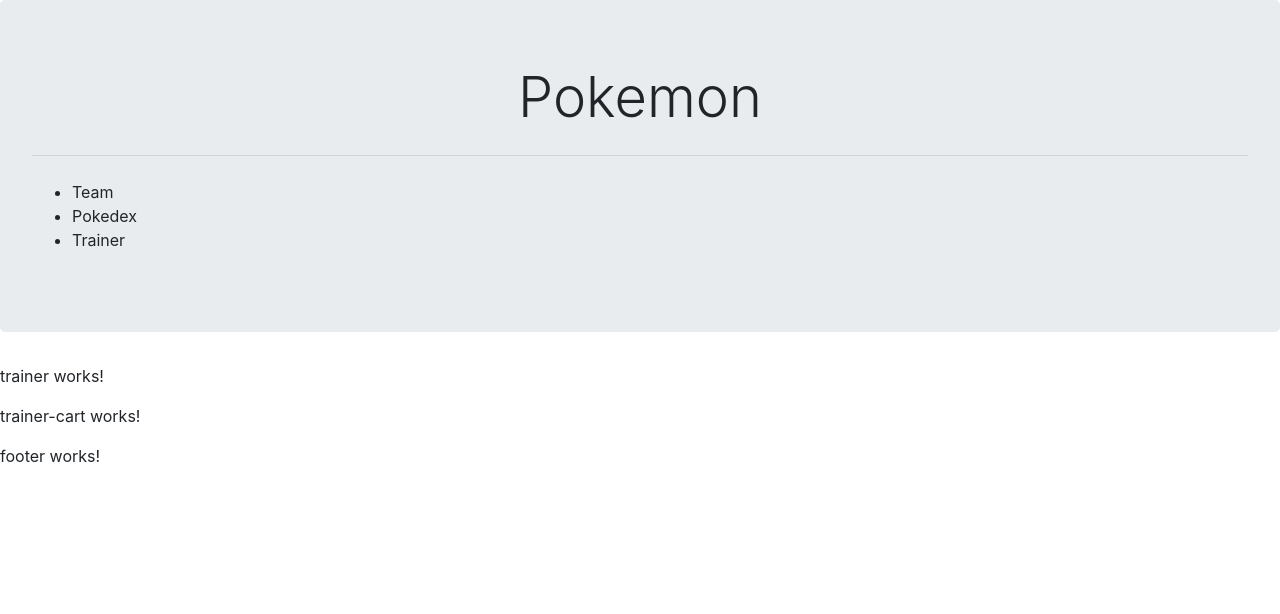
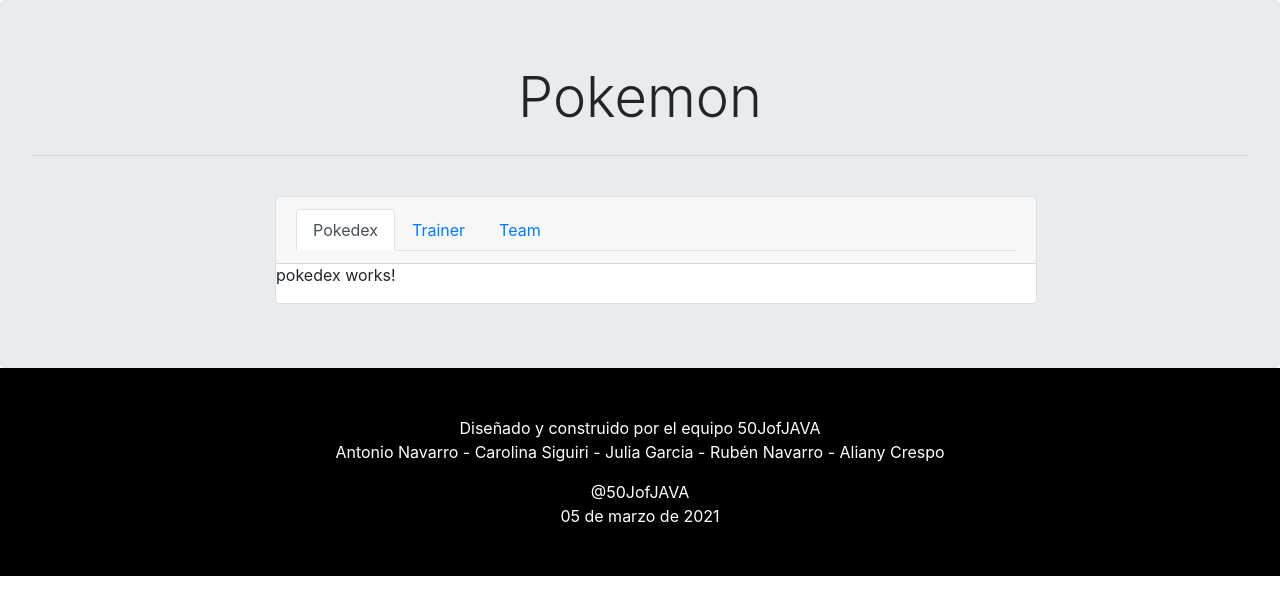
Before and after one commit to juliagarlor/JaPokemon, an Angular app in the folder pokemon/: page /trainer in a window 1280 px wide. Shown: the top 614 px of the page. Built offline with nearby package versions, Linux system fonts and the light colour scheme.

Commit message:
Nav-Bar and Footer styles

```diff
--- a/pokemon/src/app/app.component.html
+++ b/pokemon/src/app/app.component.html
@@ -1,7 +1,5 @@
-<app-header></app-header>
-
-
-<router-outlet></router-outlet>
-
-
+<div class="jumbotron">
+  <app-header></app-header>
+  <!-- <router-outlet></router-outlet> -->
+</div>
 <app-footer></app-footer>
--- a/pokemon/src/app/footer/footer.component.css
+++ b/pokemon/src/app/footer/footer.component.css
@@ -0,0 +1,4 @@
+.bg-black{
+  background-color: black;
+  color: white;
+}
--- a/pokemon/src/app/footer/footer.component.html
+++ b/pokemon/src/app/footer/footer.component.html
@@ -1 +1,8 @@
-<p>footer works!</p>
+<footer class="bd-footer p-3 p-md-5 bg-black text-center text-sm-start">
+  <div class="container">
+    <p class="mb-0">Diseñado y construido por el equipo 50JofJAVA</p>
+    <p>Antonio Navarro - Carolina Siguiri - Julia Garcia - Rubén Navarro - Aliany Crespo</p>
+    <p class="mb-0">@50JofJAVA</p>
+    <p class="mb-0">05 de marzo de 2021</p>
+  </div>
+</footer>
--- a/pokemon/src/app/header/header.component.html
+++ b/pokemon/src/app/header/header.component.html
@@ -1,7 +1,4 @@
-<div class="jumbotron">
   <h1 class="display-4 text-center">Pokemon</h1>
   <hr class="my-4 text-center">
 
   <app-nav-bar></app-nav-bar>
-
-</div>
--- a/pokemon/src/app/nav-bar/nav-bar.component.html
+++ b/pokemon/src/app/nav-bar/nav-bar.component.html
@@ -1,7 +1,58 @@
-<nav>
+<!-- <nav>
     <ul>
         <li routerLink="team" routerLinkActive="active" >Team</li>
         <li routerLink="pokedex" routerLinkActive="active">Pokedex</li>
         <li routerLink="trainer" routerLinkActive="active">Trainer</li>
     </ul>
-</nav>
+</nav> -->
+
+<div class="container">
+    <div class="row">
+        <div class="col-md-10 offset-md-2">
+            <div class="form-group">
+                <div class="row">
+                    <div class="col-md-10">
+                    </div>
+                </div>
+            </div>
+
+            <ul class="list-group">
+                <div class="row">
+                    <div class="col-md-10">
+                      <div class="accordion" id="accordion">
+                            <div class="card">
+                              <div class="card-header">
+                                <ul class="nav nav-tabs" id="myTab" role="tablist">
+                                    <li class="nav-item" role="presentation">
+                                        <a class="nav-link active" id="pokedex-tab" data-toggle="tab" href="#pokedex" role="tab" aria-controls="pokedex" aria-selected="true">Pokedex</a>
+                                    </li>
+                                    <li class="nav-item" role="presentation">
+                                        <a class="nav-link" id="profile-tab" data-toggle="tab" href="#trainer" role="tab" aria-controls="trainer"
+                                            aria-selected="false">Trainer</a>
+                                    </li>
+                                    <li class="nav-item" role="presentation">
+                                        <a class="nav-link" id="contact-tab" data-toggle="tab" href="#team" role="tab" aria-controls="team"
+                                            aria-selected="false">Team</a>
+                                    </li>
+                                </ul>
+
+                              </div>
+                               <div class="tab-content" id="myTabContent">
+                                    <div class="tab-pane fade show active" id="pokedex" role="tabpanel" aria-labelledby="pokedex-tab">
+                                        <app-pokedex></app-pokedex>
+                                    </div>
+                                    <div class="tab-pane fade" id="trainer" role="tabpanel" aria-labelledby="trainer-tab">
+                                        <app-trainer></app-trainer>
+                                    </div>
+                                    <div class="tab-pane fade" id="team" role="tabpanel" aria-labelledby="team-tab">
+                                        <app-team></app-team>
+                                    </div>
+                                </div>
+                            </div>
+                        </div>
+                    </div>
+                </div>
+            </ul>
+        </div>
+    </div>
+</div>
--- a/pokemon/src/styles.css
+++ b/pokemon/src/styles.css
@@ -1 +1,5 @@
 @import "~bootstrap-icons/font/bootstrap-icons.css";
+
+.jumbotron {
+  margin-bottom: 0;
+}
```
